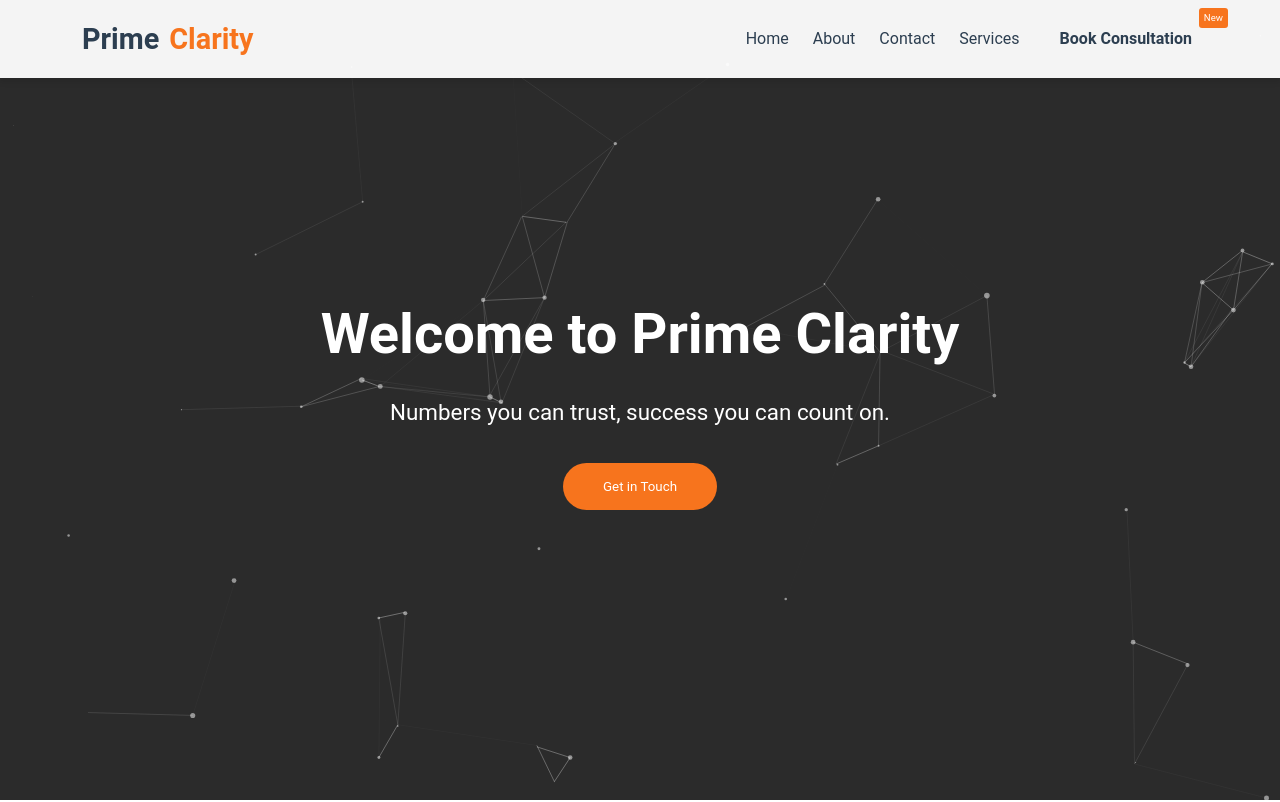
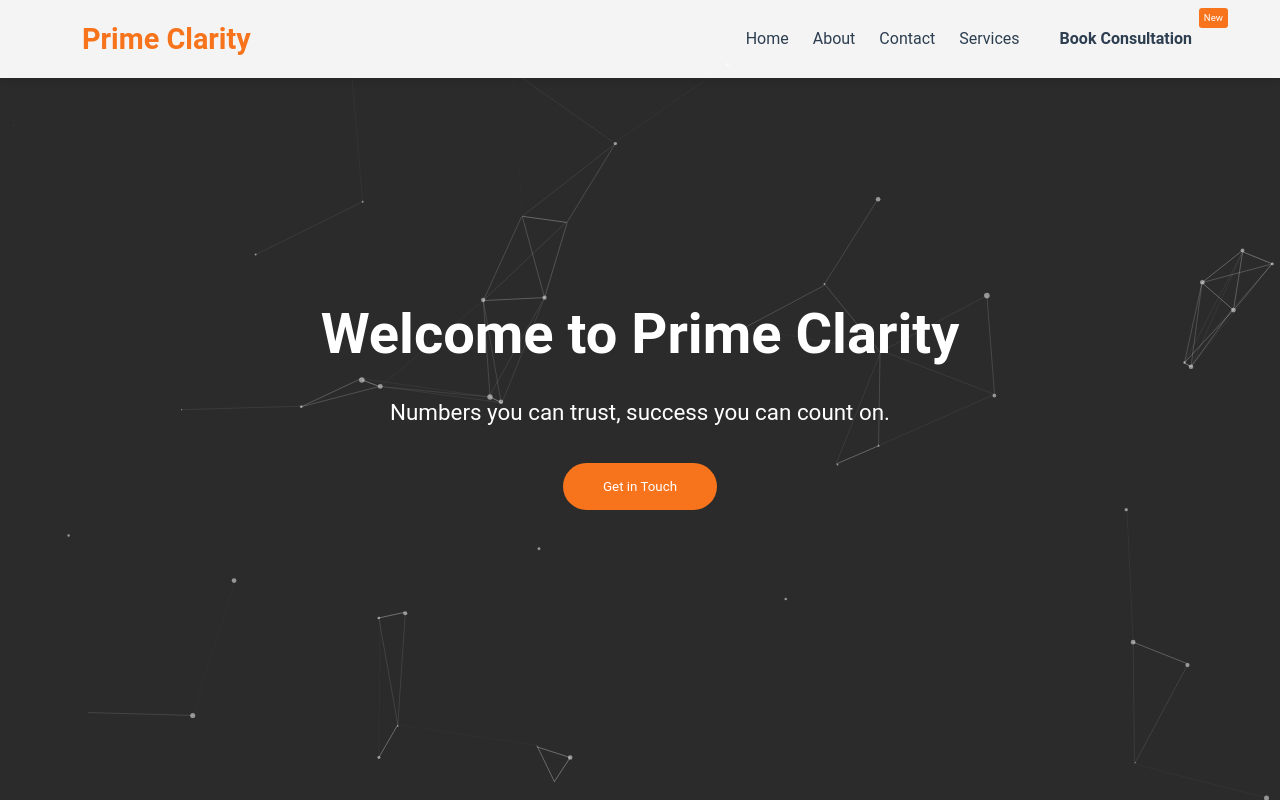
Before and after one commit to primeclarity/financing, a website: page index.html in a window 1280 px wide. Shown: the top 802 px of the page. Drawn offline with nearby package versions, Linux system fonts and the light colour scheme; placeholder pictures from the web are drawn by us.

Commit message:
prime clarity orange

```diff
--- a/index.html
+++ b/index.html
@@ -14,7 +14,7 @@
     <div class="navbar-container">
       <a href="#home" class="logo">
         <span></span>
-        Prime<span>Clarity</span>
+        <span>Prime Clarity</span>
       </a>
       <div class="mobile-menu-toggle">
         <div class="bar"></div>
```
